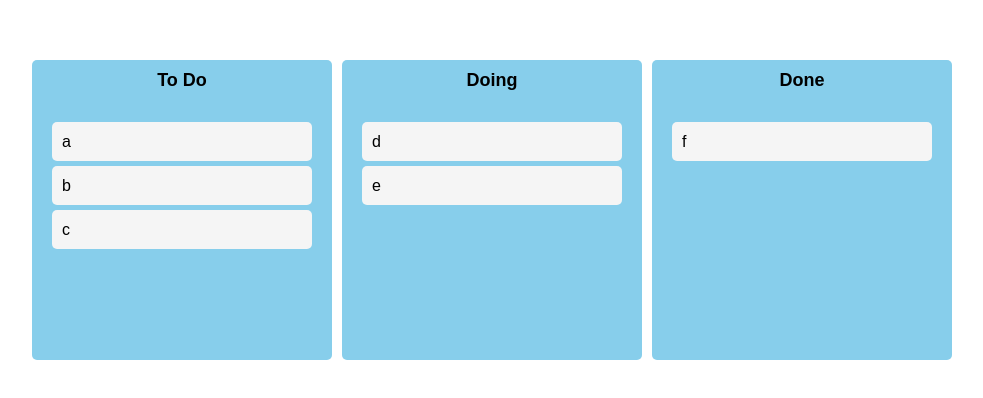
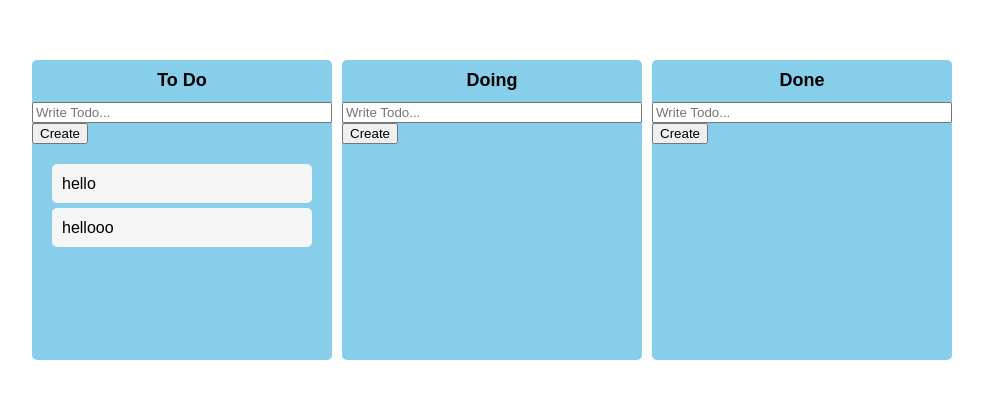
Before and after one commit to chanhong-ji/react-trelloclone, a React (Create React App) app: page / in a window 1280 px wide. Shown: the part 190-588 px from the top of the page, without its empty margins (148-1131 px from the left). Built offline with nearby package versions, Linux system fonts and the light colour scheme.

Commit message:
Create New Todo

```diff
--- a/src/Trello.tsx
+++ b/src/Trello.tsx
@@ -24,7 +24,7 @@ const Boards = styled.div`
 const Trello = () => {
   const [todos, setTodos] = useRecoilState(todosState);
 
-  function onDragEnd({ source, destination, draggableId }: DropResult) {
+  function onDragEnd({ source, destination }: DropResult) {
     if (!destination) {
       return;
     }
@@ -32,8 +32,8 @@ const Trello = () => {
     if (source.droppableId === destination?.droppableId) {
       setTodos((allBoards) => {
         const copiedBoard = [...allBoards[source.droppableId]];
-        copiedBoard.splice(source.index, 1);
-        copiedBoard.splice(destination.index, 0, draggableId);
+        const targetTodo = copiedBoard.splice(source.index, 1);
+        copiedBoard.splice(destination.index, 0, targetTodo[0]);
         return {
           ...allBoards,
           [source.droppableId]: copiedBoard,
@@ -43,8 +43,8 @@ const Trello = () => {
       setTodos((allBoards) => {
         const fromBoard = [...allBoards[source.droppableId]];
         const toBoard = [...allBoards[destination.droppableId]];
-        fromBoard.splice(source.index, 1);
-        toBoard.splice(destination?.index, 0, draggableId);
+        const targetTodo = fromBoard.splice(source.index, 1);
+        toBoard.splice(destination?.index, 0, targetTodo[0]);
         return {
           ...allBoards,
           [source.droppableId]: fromBoard,
--- a/src/atoms.tsx
+++ b/src/atoms.tsx
@@ -1,14 +1,22 @@
 import { atom } from "recoil";
 
+export interface ITodo {
+  id: number;
+  text: string;
+}
+
 interface ITodos {
-  [key: string]: string[];
+  [key: string]: ITodo[];
 }
 
 export const todosState = atom<ITodos>({
   key: "todos",
   default: {
-    "To Do": ["a", "b", "c"],
-    Doing: ["d", "e"],
-    Done: ["f"],
+    "To Do": [
+      { id: 12, text: "hello" },
+      { id: 13, text: "hellooo" },
+    ],
+    Doing: [],
+    Done: [],
   },
 });
--- a/src/components/Board.tsx
+++ b/src/components/Board.tsx
@@ -1,5 +1,8 @@
 import { Droppable } from "react-beautiful-dnd";
+import { useForm } from "react-hook-form";
+import { useSetRecoilState } from "recoil";
 import styled from "styled-components";
+import { ITodo, todosState } from "../atoms";
 import DraggableCard from "./DraggableCard";
 
 const Wrapper = styled.div`
@@ -32,8 +35,14 @@ const Area = styled.div<IAreaProps>`
   padding: 20px;
 `;
 
+const Form = styled.form`
+  width: 100%;
+  input {
+    width: 100%;
+  }
+`;
 interface IBoardProps {
-  todos: string[];
+  todos: ITodo[];
   boardId: string;
 }
 
@@ -42,10 +51,38 @@ interface IAreaProps {
   isDraggingFromThis: boolean;
 }
 
+interface IForm {
+  todo: string;
+}
+
 const Board = ({ todos, boardId }: IBoardProps) => {
+  const setTodos = useSetRecoilState(todosState);
+  const { register, handleSubmit, setValue } = useForm<IForm>();
+
+  function onValid({ todo }: IForm) {
+    const newTodo = {
+      id: Date.now(),
+      text: todo,
+    };
+    setTodos((prevBoards) => {
+      return {
+        ...prevBoards,
+        [boardId]: [...prevBoards[boardId], newTodo],
+      };
+    });
+    setValue("todo", "");
+  }
+
   return (
     <Wrapper>
       <Title>{boardId}</Title>
+      <Form onSubmit={handleSubmit(onValid)}>
+        <input
+          {...register("todo", { required: "Required" })}
+          placeholder="Write Todo..."
+        />
+        <button>Create</button>
+      </Form>
       <Droppable droppableId={boardId}>
         {(provided, info) => (
           <Area
@@ -55,7 +92,12 @@ const Board = ({ todos, boardId }: IBoardProps) => {
             isDraggingFromThis={Boolean(info.draggingFromThisWith)}
           >
             {todos.map((todo, index) => (
-              <DraggableCard todo={todo} index={index} key={todo} />
+              <DraggableCard
+                todoText={todo.text}
+                todoId={todo.id}
+                index={index}
+                key={todo.id}
+              />
             ))}
             {provided.placeholder}
           </Area>
--- a/src/components/DraggableCard.tsx
+++ b/src/components/DraggableCard.tsx
@@ -12,14 +12,15 @@ const Card = styled.div<{ isDragging: boolean }>`
     props.isDragging ? "0px 2px 5px rgba(0, 0, 0, 0.05)" : "none"};
 `;
 
-interface ICard {
-  todo: string;
+interface IDraggableCard {
+  todoText: string;
+  todoId: number;
   index: number;
 }
 
-const DraggableCard = ({ todo, index }: ICard) => {
+const DraggableCard = ({ todoText, todoId, index }: IDraggableCard) => {
   return (
-    <Draggable index={index} draggableId={todo}>
+    <Draggable index={index} draggableId={todoId + ""}>
       {(provided, info) => (
         <Card
           ref={provided.innerRef}
@@ -27,7 +28,7 @@ const DraggableCard = ({ todo, index }: ICard) => {
           {...provided.dragHandleProps}
           isDragging={info.isDragging}
         >
-          {todo}
+          {todoText}
         </Card>
       )}
     </Draggable>
```
